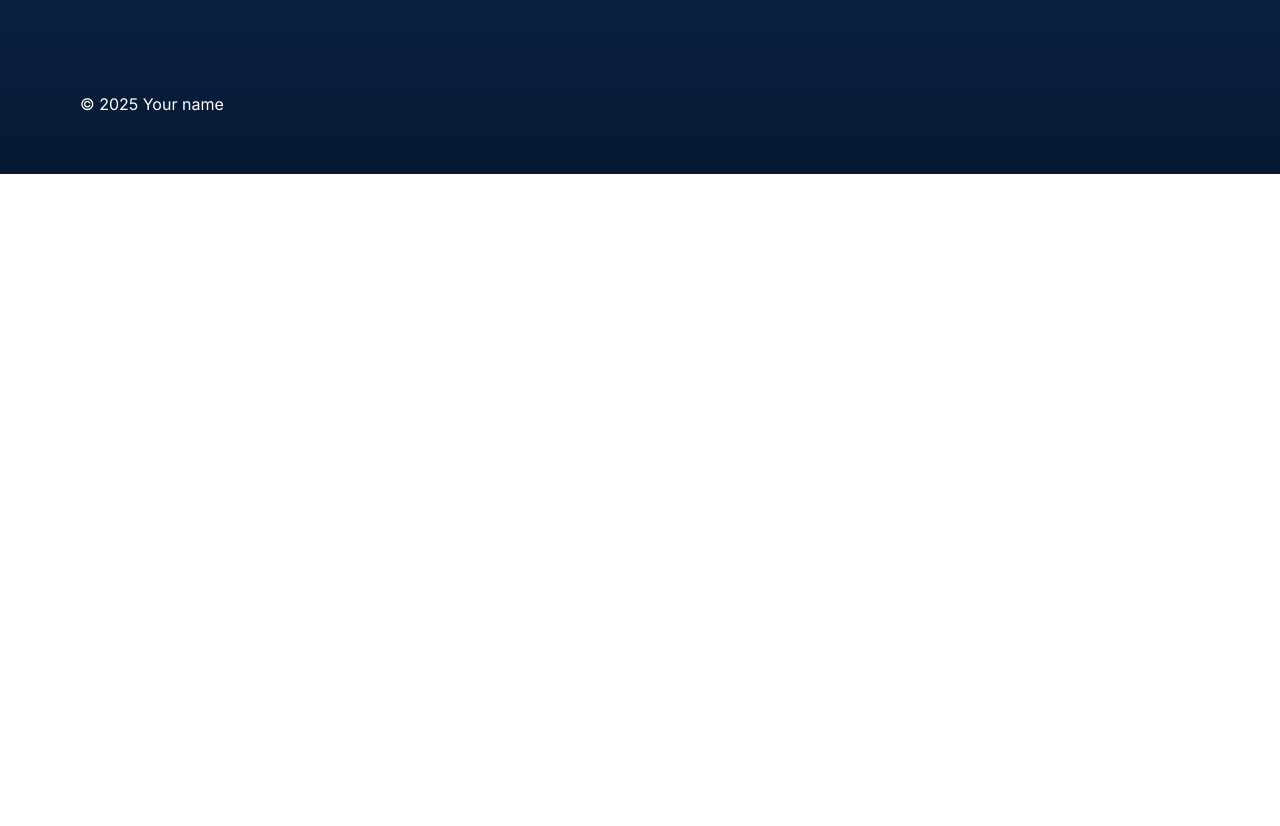
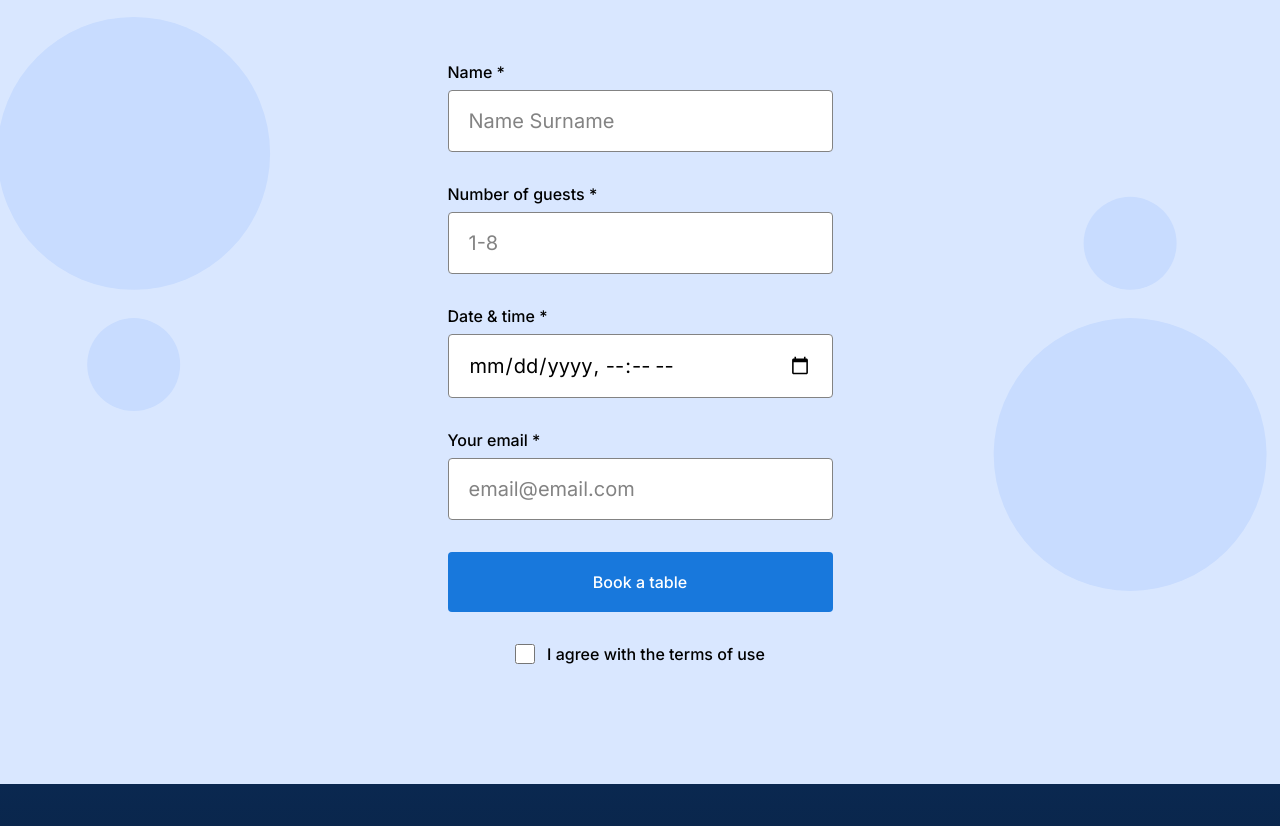
Before and after one commit to d940909492/se_project_coffeeshop-ft, a plain HTML site: page index.html in a window 1280 px wide. Shown: the part 1836-2662 px from the top of the page. Before the commit the page ends 2010 px from the top, so only its background shows below. Drawn offline with Linux system fonts and the light colour scheme.

Commit message:
update for stage 2

```diff
--- a/index.html
+++ b/index.html
@@ -98,6 +98,72 @@
             </li>
           </ul>
         </section>
+
+        <!-- stage 2 -->
+        <section class="reservation">
+          <h2 class="reservation__title">Book a table</h2>
+          <form class="form reservation__form">
+            <fieldset class="form__fieldset">
+              <label for="username" class="form__label">Name *</label>
+              <input
+                type="text"
+                class="form__input"
+                id="username"
+                name="username"
+                placeholder="Name Surname"
+                required
+              />
+
+              <label for="guests-number" class="form__label"
+                >Number of guests *</label
+              >
+              <input
+                type="number"
+                class="form__input"
+                id="guests-number"
+                name="guests-number"
+                placeholder="1-8"
+                min="1"
+                max="8"
+                required
+              />
+
+              <label for="date-time" class="form__label">Date & time *</label>
+              <input
+                type="datetime-local"
+                class="form__input"
+                id="date-time"
+                name="date-time"
+                value="mm/dd/yyyy --:-- --"
+                required
+              />
+
+              <label for="email" class="form__label">Your email *</label>
+              <input
+                type="email"
+                class="form__input"
+                id="email"
+                name="email"
+                placeholder="email@email.com"
+                required
+              />
+
+              <!--  <button type="submit" class="form__button">Book a table</button> -->
+            </fieldset>
+            <button type="submit" class="form__button">Book a table</button>
+
+            <label class="form__label form__label_checkbox">
+              <input
+                type="checkbox"
+                class="form__checkbox"
+                id="checkbox"
+                name="checkbox"
+                required
+              />
+              I agree with the terms of use
+            </label>
+          </form>
+        </section>
       </main>
 
       <footer class="footer">
--- a/pages/index.css
+++ b/pages/index.css
@@ -152,6 +152,112 @@
   line-height: 30px;
 }
 
+/* stage 2 */
+.reservation {
+  background-color: #d9e7ff;
+  background-image: url(../images/background_reservation.svg);
+  background-repeat: no-repeat;
+  background-position: center;
+  background-size: cover;
+  padding: 100px 0 120px;
+}
+
+.reservation__title {
+  color: #000;
+  margin: 0 0 80px;
+  text-align: center;
+  font-family: Inter;
+  font-style: normal;
+  font-weight: 500;
+  font-size: 44px;
+  line-height: 52px;
+}
+
+.form {
+  max-width: 385px;
+}
+
+.reservation__form {
+  margin: 0 auto;
+}
+
+.form__fieldset {
+  border: none;
+  padding: 0;
+  margin: 0;
+}
+
+.form__label {
+  color: #000;
+  display: block;
+  margin: 0 0 8px;
+  font-family: Inter;
+  font-style: normal;
+  font-weight: 500;
+  font-size: 16px;
+  line-height: 20px;
+}
+
+.form__input {
+  color: #000;
+  padding: 15px 20px;
+  display: block;
+  width: 100%;
+  margin: 0 0 32px;
+  border: 1px solid #838383;
+  border-radius: 4px;
+  box-sizing: border-box;
+  font-family: Inter;
+  font-style: normal;
+  font-weight: normal;
+  font-size: 20px;
+  line-height: 30px;
+}
+
+.form__input::placeholder {
+  color: #838383;
+}
+
+.form__button {
+  background-color: #1878dc;
+  color: #fff;
+  border-radius: 4px;
+  transition: background-color 0.5s ease;
+  border: none;
+  width: 100%;
+  padding: 20px 0;
+  margin-bottom: 32px;
+  font-family: Inter;
+  font-style: normal;
+  font-weight: 500;
+  font-size: 16px;
+  line-height: 20px;
+}
+
+.form__button:hover {
+  background-color: #3f96f3;
+}
+
+.form__label_checkbox {
+  display: flex;
+  justify-content: center;
+  align-items: center;
+  gap: 12px;
+  width: 100%;
+  margin: 0;
+}
+
+.form__checkbox {
+  border-radius: 2px;
+  width: 20px;
+  height: 20px;
+  font-family: Inter;
+  font-style: normal;
+  font-weight: 500;
+  font-size: 16px;
+  line-height: 20px;
+}
+
 .footer {
   padding: 60px 80px;
   background: linear-gradient(180deg, #0a2850 0%, #071931 100%);
```
